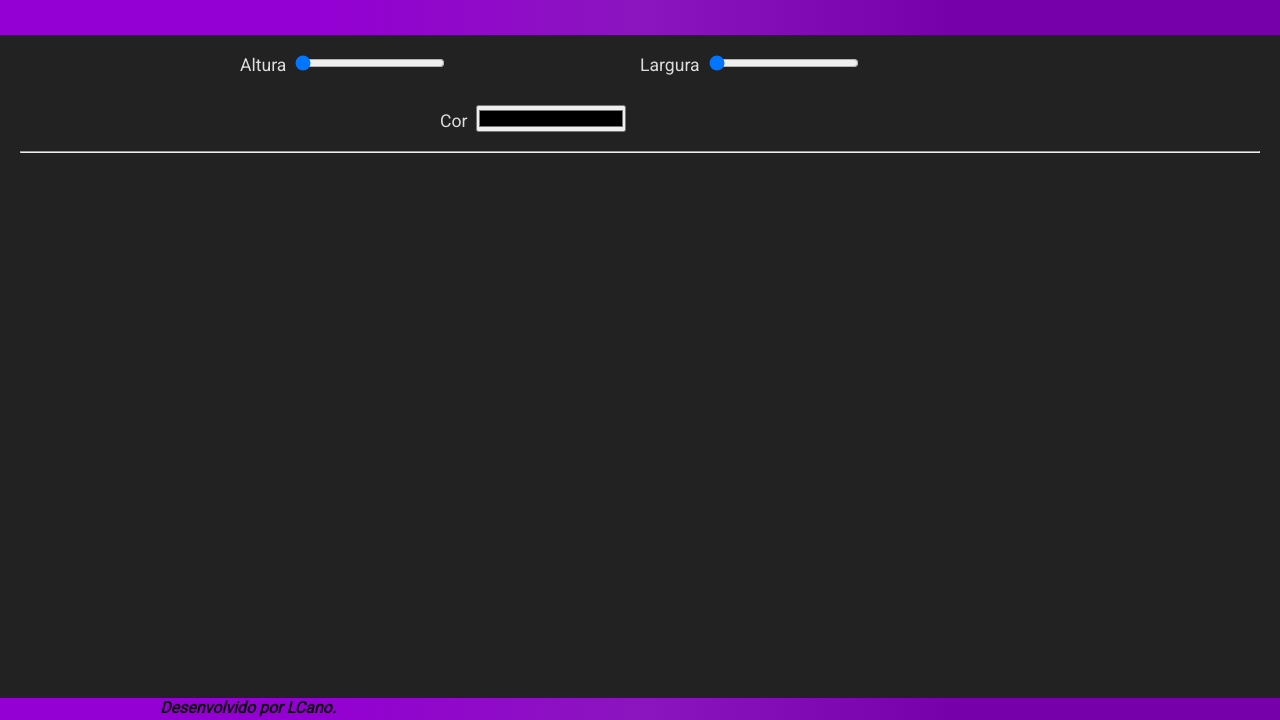
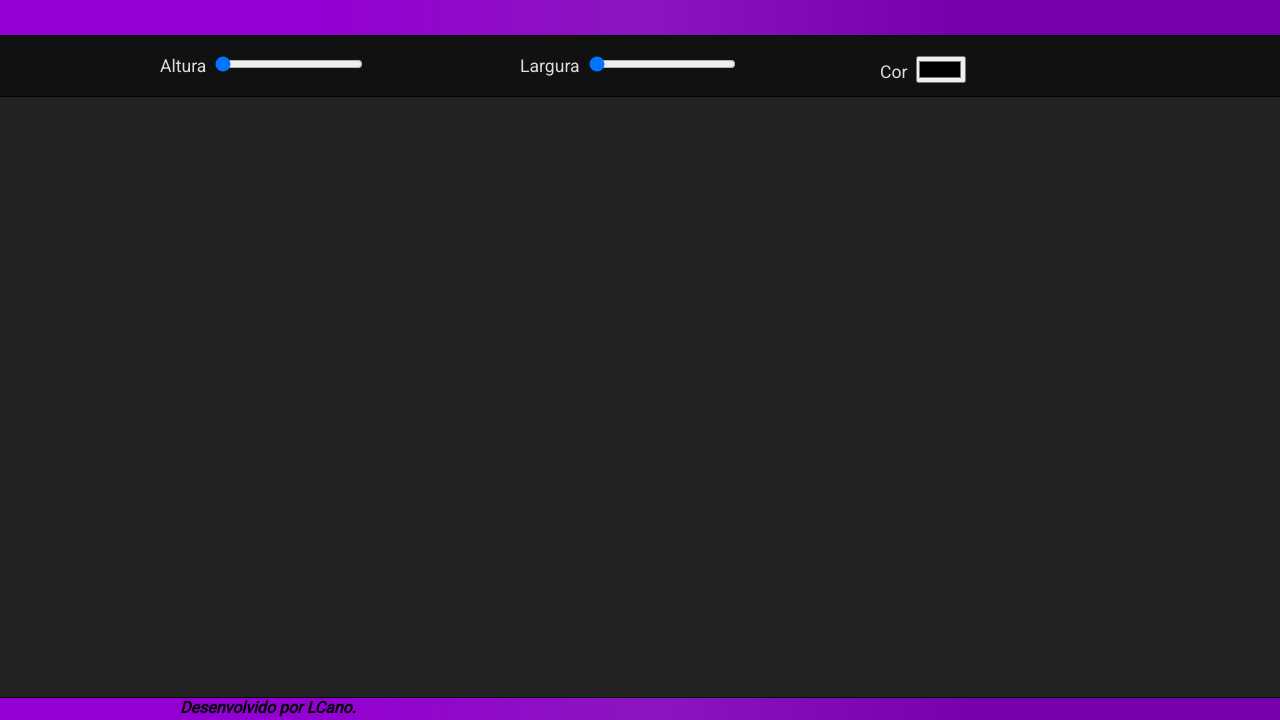
Before and after one commit to LeonardoMacedoCano/CSS-dynamic-box, a plain HTML site: page index.html in a window 1280 px wide. Shown: the part 80-800 px from the top of the page. Drawn offline with Linux system fonts and the light colour scheme.

Commit message:
estilo aprimorado

```diff
--- a/index.html
+++ b/index.html
@@ -18,9 +18,8 @@
 		</div>
 	</header>
 
-	<div id="principal">
+	<div id="propriedades">
 		<div class="container">
-			<div id="propriedades">
 			<div class="propTamanho">
 				<label for="altura">Altura</label>
 				<input type="range" name="altura" min="0" max="100" value="0">
@@ -29,19 +28,16 @@
 				<label for="largura">Largura</label>
 				<input type="range" name="largura" min="0" max="100" value="0">
 			</div>
-				<div class="propCor">
+			<div class="propColor">
 				<label for="cor">Cor</label>
 				<input type="color" name="cor" value="#000000">
 			</div>
 		</div>
 	</div>
 
-		<br><hr/>
-
-		<div class="container">
+	<div id="principal"  class="container">
 		<div id="caixaContainer">
 			<div id="caixa"></div>
-			</div>
 		</div>
 	</div>
 
--- a/styles.css
+++ b/styles.css
@@ -6,7 +6,7 @@
 }
 
 body{
-	color: #111;
+	color: #000;
 	background-color: #222;
 	font-family: 'Roboto', sans-serif;
 }
@@ -16,16 +16,49 @@ header{
 	padding: 20px;
 	font-style: italic;
 	background: linear-gradient(to left, #7600a9, #7600a9 25%, #8b15be 50%, #9400d3 75%);
+	border-bottom: 1px solid #000;
 }
 
 footer{
 	height: 15px;
 	width: 100%;
-	padding-bottom: 7px;
+	bottom: 0px;
+	position: fixed;
+	padding: 0 0 7px 20px;
 	font-style: italic;
 	background: linear-gradient(to left, #7600a9, #7600a9 25%, #8b15be 50%, #9400d3 75%);
-	position: fixed;
-    bottom: 0px;
+    border-top: 1px solid #000;
+}
+
+label{
+	font-size: 1.1em;
+	max-width: 40%;
+}
+
+input{
+    width: 150px;
+    max-width: 40%;
+    margin-left: 5px;
+    padding-right: 1%;
+}
+
+input[type="color"]{
+    width: 50px;
+}
+
+#propriedades{
+	margin: auto;
+	color: #ddd;
+	padding: 20px 20px 40px 20px;
+	background-color: #111;
+	border-bottom: 1px solid #000;
+}
+
+#principal{
+	color: #ddd;
+	padding: 20px;
+	background-color: #222;
+	height: 300px;
 }
 
 .container{
@@ -35,38 +68,15 @@ footer{
 }
 
 .propTamanho{
-	width: 50%;
+	width: 37.5%;
 	margin: auto;
 	float: left;
-	margin-bottom: 30px;
+	margin-bottom: 20px;
 }
 
-.propCor{
-	clear: both;
-	width: 50%;
+.propColor{
+	width: 25%;
 	margin: auto;
+	float: left;
+	margin-bottom: 20px;
 }
-
-#propriedades{
-	width: 800px;
-	max-width: 100%;
-	margin: auto;
-}
-
-#principal{
-	color: #ddd;
-	padding: 20px;
-	background-color: #222;
-	height: 300px;
-}
-
-label{
-	font-size: 1.1em;
-	max-width: 40%;
-}
-
-input{
-    width: 150px;
-    max-width: 60%;
-    margin-left: 5px;
-}
```
Lines whose indentation alone changed are shown as unchanged.
